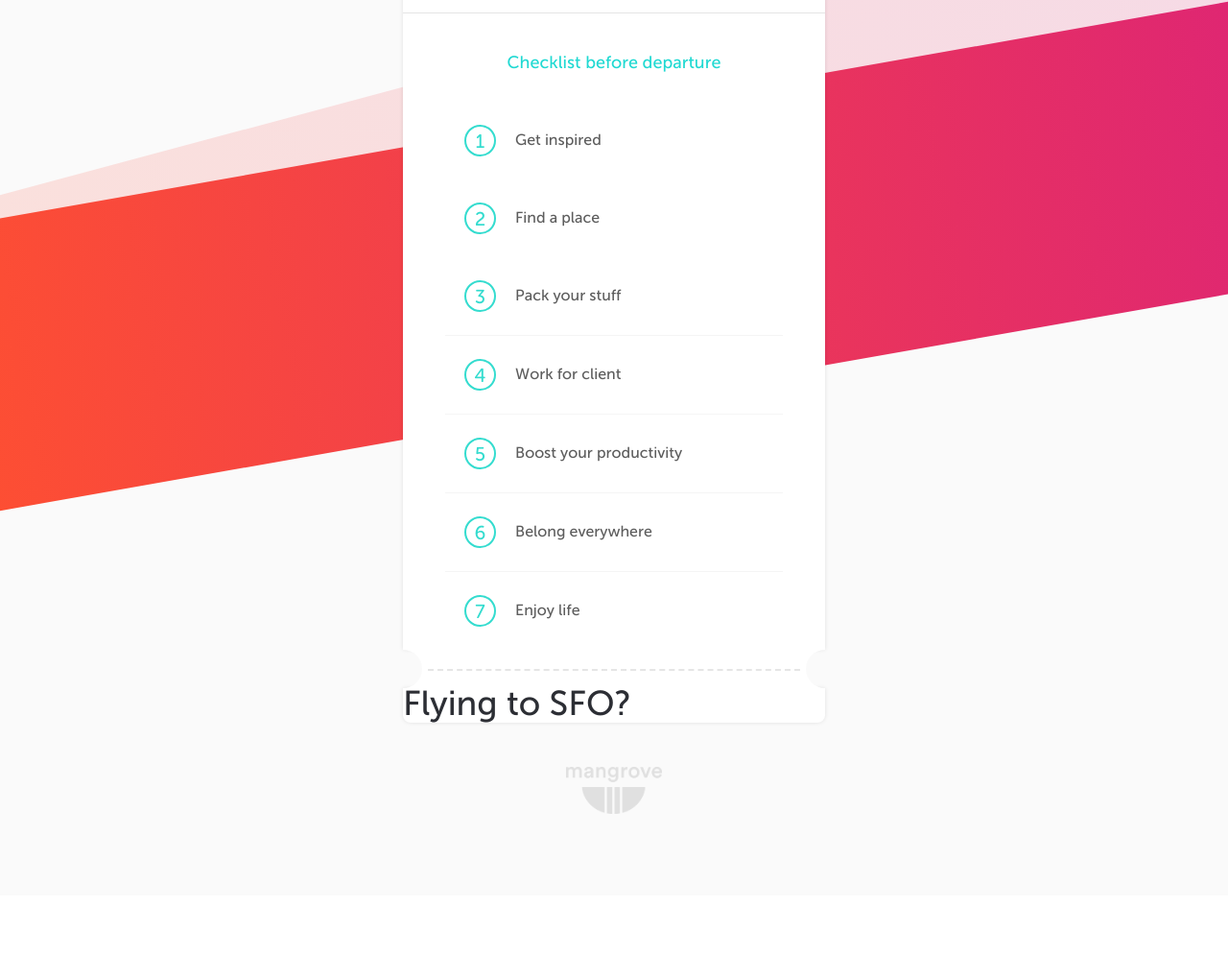
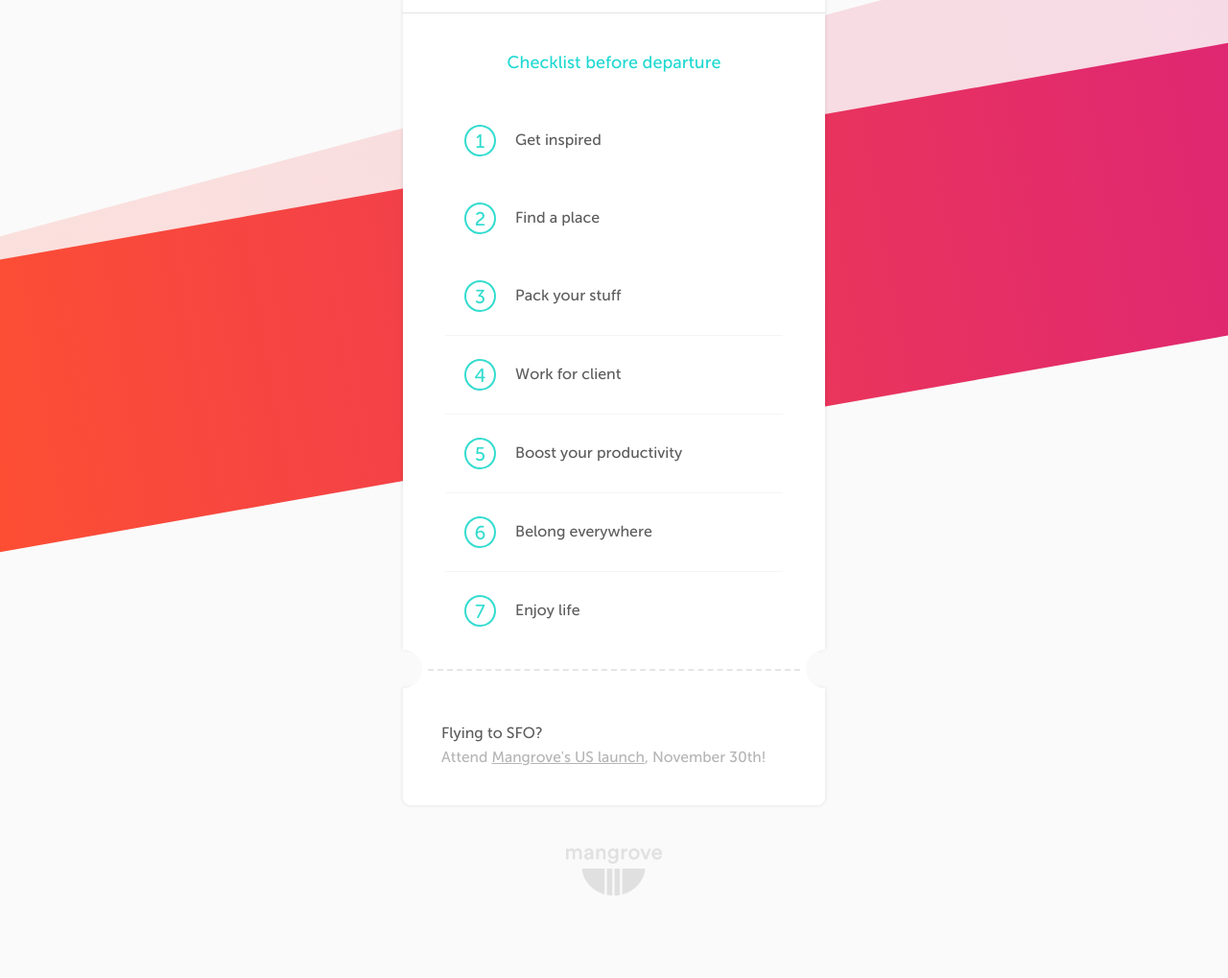
Before and after one commit to MeetMangrove/nomadpack, a plain HTML site: page index.html in a window 1280 px wide. Shown: the part 493-1512 px from the top of the page at 96% size. Before the commit the page ends 1426 px from the top, so only its background shows below. Drawn offline with Linux system fonts and the light colour scheme.

Commit message:
event announcement

```diff
--- a/index.css
+++ b/index.css
@@ -408,6 +408,35 @@ h3 {
   margin-top: 2px;
 }
 
+/* home: announcement */
+
+.announcement {
+  padding: 20px;
+}
+
+.announcement-title {
+  font-family: MuseoSans;
+  font-size: 8px;
+  font-weight: 500;
+  font-style: normal;
+  font-stretch: normal;
+  color: #5d5d5d;
+  margin-bottom: 5px;
+}
+
+.announcement-text {
+  font-family: MuseoSans;
+  font-size: 7.8px;
+  font-weight: 500;
+  font-style: normal;
+  font-stretch: normal;
+  color: #b5b5b5;
+}
+
+.announcement a {
+  color: inherit;
+}
+
 /* home: menu */
 
 .menu {
--- a/index.html
+++ b/index.html
@@ -69,8 +69,9 @@
             <div class="separator-right"></div>
             <div class="separator-line"></div>
           </div>
-          <div class="card card-bottom">
-            <p>Flying to SFO?</p>
+          <div class="card card-bottom announcement">
+            <p class="announcement-title">Flying to SFO?</p>
+            <p class="announcement-text">Attend <a href="https://www.eventbrite.com/e/the-end-of-work-as-we-know-it-mangrove-launch-event-tickets-29393256020">Mangrove's US launch</a>, November 30th!</p>
           </div>
 
         </article>
```
